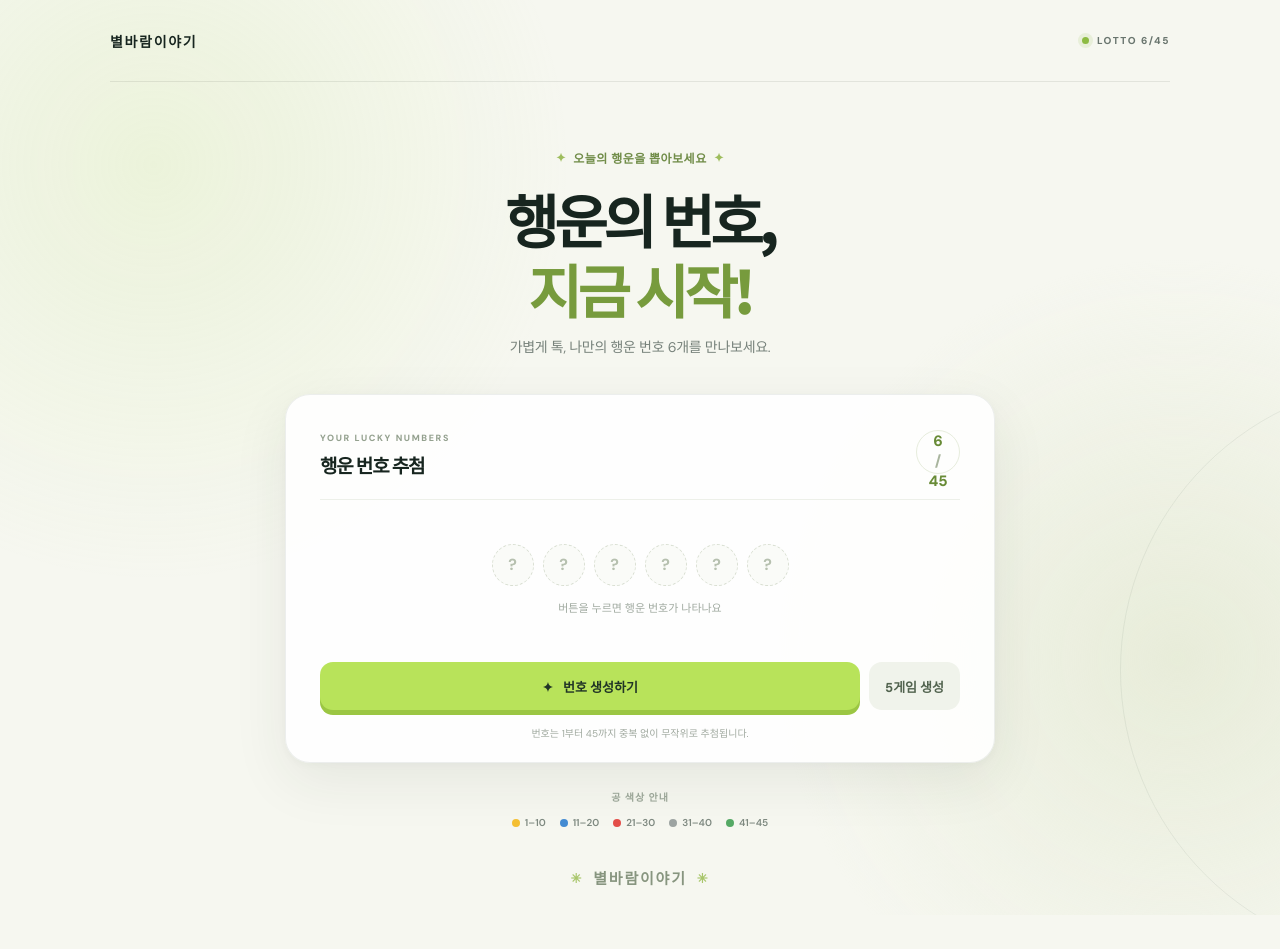
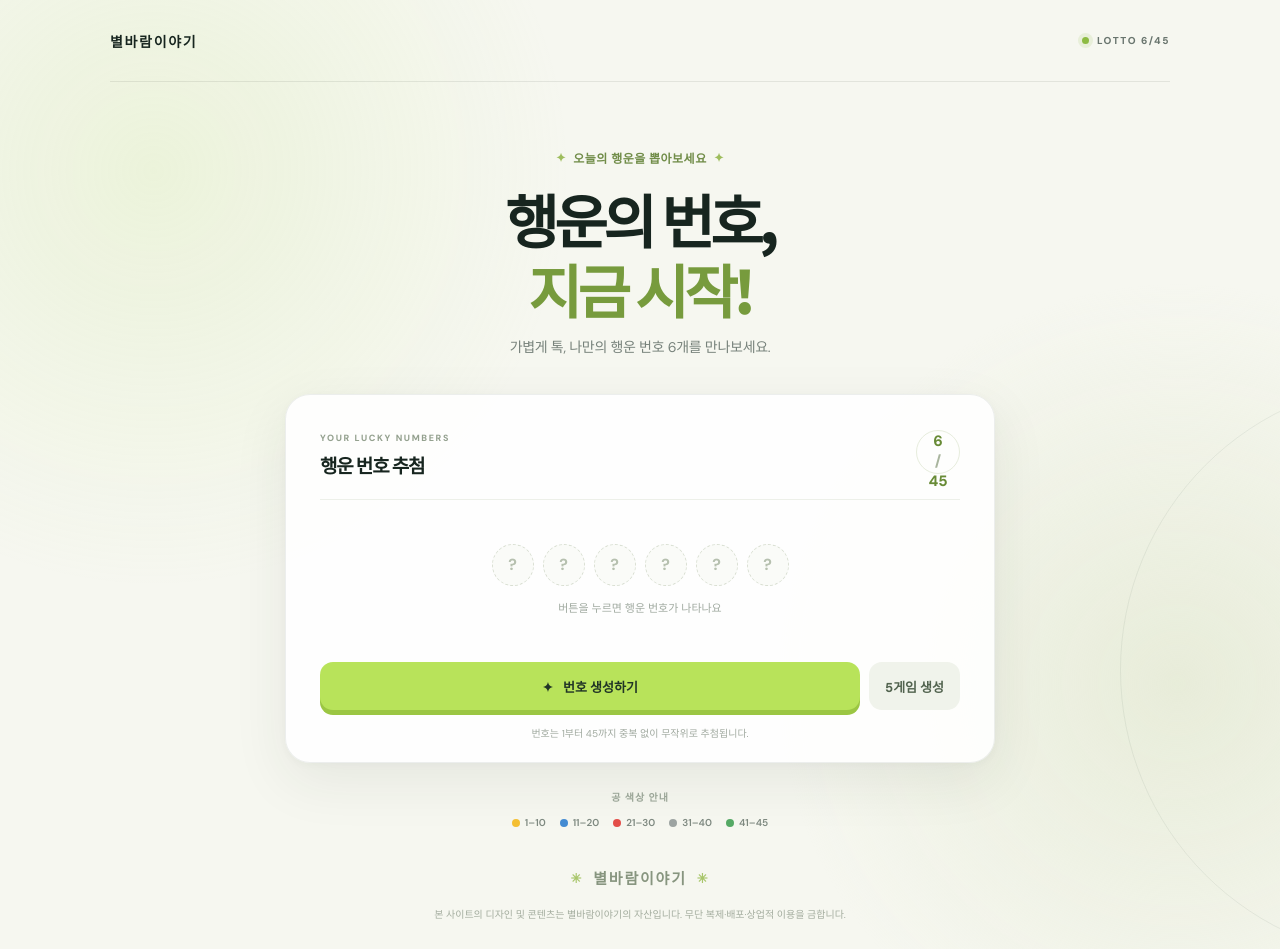
Before and after one commit to agatora/lotto-game, a React (Create React App) app: page / in a window 1280 px wide. Before the commit the page ends 915 px from the top, so only its background shows below. Built offline with nearby package versions, Linux system fonts and the light colour scheme.

Commit message:
Update App.tsx

```diff
--- a/src/App.tsx
+++ b/src/App.tsx
@@ -129,6 +129,9 @@ function App() {
           별바람이야기
         </a>
         <span className="footer-star">✳</span>
+        <small className="copyright-notice">
+          본 사이트의 디자인 및 콘텐츠는 별바람이야기의 자산입니다. 무단 복제·배포·상업적 이용을 금합니다.
+        </small>
       </footer>
     </main>
   );
```
